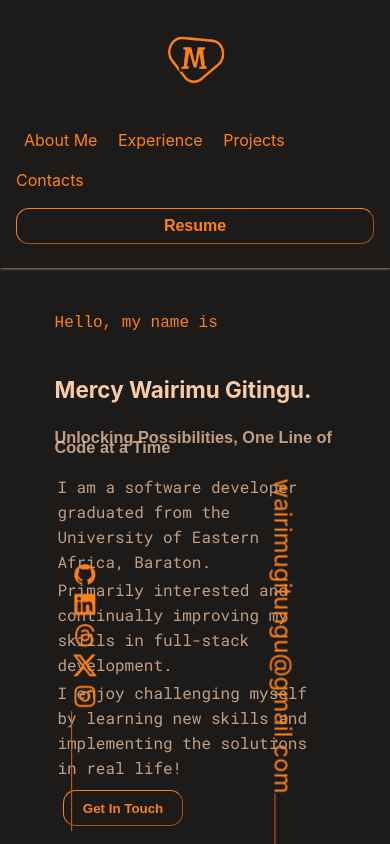
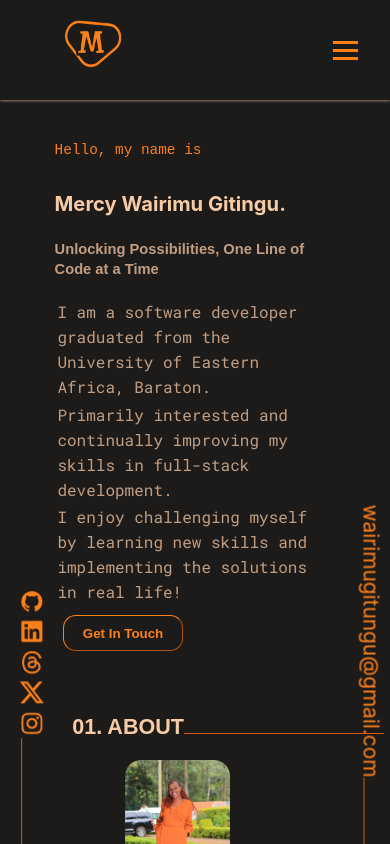
Before and after one commit to MasyWairimu/WAIRIMU_PORTFOLIO, a React (Create React App) app in the folder wairimu_portfolio/: page / in a window 390 px wide. Built offline with nearby package versions, Linux system fonts and the light colour scheme; a web font is replaced by a local one.

Commit message:
adjusing portfolios errors on responsiveness

```diff
--- a/wairimu_portfolio/src/App.css
+++ b/wairimu_portfolio/src/App.css
@@ -27,3 +27,11 @@ body{
       line-height: 50px;
     }
 }
+
+@media only screen  and (max-width:600px) {
+  body{
+    font-size: 0.9rem;
+    line-height: 30px;
+    width: 100%;
+  }
+}
--- a/wairimu_portfolio/src/Components/Footer/Footer.css
+++ b/wairimu_portfolio/src/Components/Footer/Footer.css
@@ -162,4 +162,64 @@
         left: -15%;
         bottom: 15%;
     }
+
+    .email a{
+        font-size: 1.3rem;
+    }
 }
+
+@media only screen  and (max-width: 600px) {
+    .emailContainer{
+        right: -34%;
+        bottom: 15%;
+    }
+
+    .FooterContainer{
+        left: -20%;
+        bottom: 15%;
+    }
+}
+
+@media only screen  and (max-width: 500px) {
+    .emailContainer{
+        right: -45%;
+        bottom: 15%;
+    }
+
+    .FooterContainer{
+        left: -25%;
+        bottom: 15%;
+    }
+}
+
+
+@media only screen  and (max-width: 430px) {
+    .emailContainer{
+        right: -45%;
+        bottom: 15%;
+    }
+
+    .FooterContainer{
+        left: -28%;
+        bottom: 12%;
+    }
+}
+
+@media only screen  and (max-width: 350px) {
+    .emailContainer{
+        right: -44%;
+        bottom: 15%;
+    }
+
+    .FooterContainer{
+        left: -32%;
+        bottom: 12%;
+    }
+    .email a{
+        font-size: 1rem;
+    }
+
+    .icon{
+        font-size: 1.2rem
+    }
+}
--- a/wairimu_portfolio/src/Components/MainPage/About.js
+++ b/wairimu_portfolio/src/Components/MainPage/About.js
@@ -28,7 +28,7 @@ const About = () => {
             <div className='aboutContent' id='About'>
                 <h2 className='title'>
                     01. ABOUT
-                    <img src={FooterLine} alt='Line' style={{ width: '250px' }} />
+                    <img src={FooterLine} alt='Line' style={{ width: '250px' }} className='titleLine' />
                 </h2>
                 <div className='content'>
                     <div className='text'>
--- a/wairimu_portfolio/src/Components/MainPage/Contacts.js
+++ b/wairimu_portfolio/src/Components/MainPage/Contacts.js
@@ -6,8 +6,8 @@ const Contacts = () => {
         <div className='contactsSection' id='Contacts'>
             <h2 className='title'>
                 04. What's Next <span> </span>
-                <img src={FooterLine} alt='Line' style={{ width: '250px' }} />
-            </h2>
+                <img src={FooterLine} alt='Line' style={{ width: '250px' }} className='titleLine' />
+                </h2>
             <h1 className='contactMe'>Get In Touch</h1>
             <div>
                 <p>
--- a/wairimu_portfolio/src/Components/MainPage/Experience.js
+++ b/wairimu_portfolio/src/Components/MainPage/Experience.js
@@ -8,7 +8,7 @@ const Experience = () => {
         <div className='ExperienceSection' id='Experience'>
             <h2 className='title'>
                 02. EXPERIENCE <span> </span>
-                <img src={FooterLine} alt='Line' style={{ width: '250px' }} />
+                <img src={FooterLine} alt='Line' style={{ width: '250px' }} className='titleLine' />
             </h2>
 
             <div className='experienceContent'>
--- a/wairimu_portfolio/src/Components/MainPage/MainPage.css
+++ b/wairimu_portfolio/src/Components/MainPage/MainPage.css
@@ -493,18 +493,28 @@ li {
 @media only screen and (max-width:675px) {
     .Slogan {
         font-weight: 600;
-        font-size: 1.5em;
+        font-size: 1.2em;
     }
 
     .intro p {
         font-size: 1rem;
     }
+
+    .projectImage img{
+        width: 450px !important;
+        margin: 0;
+    }
+
+    .skillIcon{
+        font-size: 1.9rem;
+    }
+
 }
 
 @media only screen and (max-width:600px) {
     .Slogan {
         font-weight: 600;
-        font-size: 1.2em;
+        font-size: 1em;
     }
     .aboutContent {
         margin-left: 15%;
@@ -522,10 +532,6 @@ li {
         width: 100%;
     }
 
-    .projectImage img{
-        width: 450px;
-    }
-
     .projectSection{
         margin-left: 5%;
     }
@@ -534,6 +540,26 @@ li {
 
     .skillsSection {
         margin-left: 10%;
+
+    }
+
+    .skillIcon{
+        font-size: 1.6rem;
+    }
+
+    .projectName{
+        padding: 0 1rem 0 3rem;
+        font-size: 1.2rem;
+    }
+
+    .projectImage img{
+        width: 350px !important;
+        height: 200px;
+        margin: 0;
+    }
+
+    .titleLine{
+        width: 200px !important;
     }
 
 }
@@ -545,8 +571,28 @@ li {
     }
 
     .Slogan {
-        font-weight: 700;
-        font-size: 1.1em;
+        font-weight: 550;
+        font-size: 1.05em;
+        line-height: 20px;
+    }
+
+    .projectImage img{
+        width: 300px !important;
+        height: 200px;
+        margin: 0;
+    }
+
+    .experience h3{
+        font-size: 0.9rem;
+    }
+
+    .experience h4{
+        font-size: 0.8rem;
+    }
+
+    .projectName{
+        padding: 0 1rem 0 0rem;
+        font-size: 1.2rem;
     }
 }
 
@@ -560,6 +606,10 @@ li {
         font-weight: 700;
         font-size: 1.02em;
     }
+    .titleLine{
+        width: 200px !important;
+    }
+
 }
 
 @media only screen and (max-width:350px) {
@@ -576,4 +626,14 @@ li {
     .intro p {
         font-size: 0.7rem;
     }
+
+    .projectImage img{
+        width: 250px !important;
+        height: 200px;
+        margin: 0;
+    }
+
+    .titleLine{
+        width: 150px !important;
+    }
 }
--- a/wairimu_portfolio/src/Components/MainPage/Projects.js
+++ b/wairimu_portfolio/src/Components/MainPage/Projects.js
@@ -9,10 +9,10 @@ import { SiGithub } from "react-icons/si";
 
 const Projects = () => {
     return (
-        <div className='projectSection'id='Projects'>
+        <div className='projectSection' id='Projects'>
             <h2 className='title'>
                 04. PROJECTS <span> </span>
-                <img src={FooterLine} alt='Line' style={{ width: '250px' }} />
+                <img src={FooterLine} alt='Line' style={{ width: '250px' }} className='titleLine' />
             </h2>
             <div className='project project1'>
                 <div className='projectName'>SAFARI PROJECT</div>
@@ -72,11 +72,11 @@ const Projects = () => {
                             The app aims to reduce the need for frequent in-person visits by
                             providing a platform for easy and regular contact with
                             healthcare professionals. </p>
-                            <p>
-                                Download the applicatio from this folder to view: <span></span>
-                                <a href='https://1drv.ms/f/s!AlyiYipSAd7ukb4eGZ65A9SpBVbwQQ?e=hhac0T' target="_blank" rel="noopener noreferrer" >
-                                 DOC&I </a>
-                            </p>
+                        <p>
+                            Download the applicatio from this folder to view: <span></span>
+                            <a href='https://1drv.ms/f/s!AlyiYipSAd7ukb4eGZ65A9SpBVbwQQ?e=hhac0T' target="_blank" rel="noopener noreferrer" >
+                                DOC&I </a>
+                        </p>
                     </div>
                     <div className='projectImage docImage'>
                         <img src={Doctor} alt='Line' style={{ width: '200px', height: "300px" }} />
--- a/wairimu_portfolio/src/Components/MainPage/Skills.js
+++ b/wairimu_portfolio/src/Components/MainPage/Skills.js
@@ -13,7 +13,7 @@ const Skills = () => {
     <div className='skillsSection' id='Skills'>
       <h2 className='title'>
         03. SKILLS <span> </span>
-        <img src={FooterLine} alt='Line' style={{ width: '250px' }} />
+        <img src={FooterLine} alt='Line' style={{ width: '250px' }} className='titleLine' />
       </h2>
 
       <div className='skills'>
--- a/wairimu_portfolio/src/Components/Navbar/Navbar.css
+++ b/wairimu_portfolio/src/Components/Navbar/Navbar.css
@@ -19,6 +19,20 @@
     text-decoration: none;
     padding: 1rem;
     transition: color 0.3s ease-out, transform 1s;
+}
+
+.hamburger{
+    display: none;
+}
+
+.bar{
+    display: block;
+    width: 25px;
+    height: 3px;
+    margin: 5px auto;
+    -webkit-transition: all 0.3s ease-in-out;
+    transition: all 0.3s ease-in-out;
+    background-color: var(--secondary-color);
 }
 
 .Link:hover{
@@ -65,22 +79,53 @@
 }
 
 @media only screen and (max-width: 820px) {
-    .Navbar {
+    .NavMenu{
+        display: flex;
+        position: fixed;
+        right: -100%;
+        top: 3rem;
         flex-direction: column; /* Stack the items vertically */
-        height: auto; /* Auto height to accommodate content */
-        padding: 1rem;
+        background-color: var(--sidebar-color);
+        width: 60%;
+        border-radius: 1.5rem;
+        text-align: center;
+        text-align: center;
+        box-shadow: 0 10px 27px rgba(248, 203, 165, 1);
+        z-index: 1000;
+        height: 45vh;
+        padding: auto;
+    }
+
+    .hamburger.active .bar:nth-child(2) {
+        opacity: 0;
+    }
+
+    .hamburger.active .bar:nth-child(1) {
+        transform : translateY(8px) rotate(46deg);
+    }
+
+    .hamburger.active .bar:nth-child(3) {
+        transform: translateY(-8px) rotate(-46deg);
+    }
+
+    .NavMenu.active {
+        right: 20%;
+        top: 23%;
     }
 
     .Link {
-        padding: 0.5rem;
-        font-size: 1rem; /* Reduce font size for smaller screens */
-        text-align: center; /* Center the text for mobile */
+        margin: 0.5rem 0
+    }
+
+    .hamburger{
+        display: block;
+        cursor: pointer;
     }
 
     .Button {
         padding: 0.5rem 1rem;
         font-size: 1rem; /* Smaller button size */
-        width: 100%; /* Full width buttons */
+        width: 60%; /* Full width buttons */
         margin: 0.5rem 0; /* Space between buttons */
         height: auto; /* Adjust the height */
     }
@@ -91,6 +136,6 @@
 
     /* Optional: Adjust the navbar height on smaller screens */
     .Navbar {
-        height: auto;
+        height: max-content;
     }
 }
--- a/wairimu_portfolio/src/Components/Navbar/NavbarComponent.js
+++ b/wairimu_portfolio/src/Components/Navbar/NavbarComponent.js
@@ -1,9 +1,35 @@
-import React from 'react'
+import React, { useEffect } from 'react';
 import { Container, Nav, Navbar, Button } from 'react-bootstrap';
 import Logo from '../../assets/Logo.png';
-import './Navbar.css'
+import './Navbar.css';
 
 const NavbarComponent = () => {
+
+  useEffect(() => {
+    const hamburger = document.querySelector(".hamburger");
+    const NavMenu = document.querySelector(".NavMenu");
+    const navLink = document.querySelectorAll(".Link");
+
+    const mobileMenu = () => {
+      hamburger.classList.toggle("active");
+      NavMenu.classList.toggle("active");
+    };
+
+    const closeMenu = () => {
+      hamburger.classList.remove("active");
+      NavMenu.classList.remove("active");
+    };
+
+    hamburger.addEventListener("click", mobileMenu);
+    navLink.forEach(n => n.addEventListener("click", closeMenu));
+
+    // Cleanup listeners when the component unmounts to avoid memory leaks
+    return () => {
+      hamburger.removeEventListener("click", mobileMenu);
+      navLink.forEach(n => n.removeEventListener("click", closeMenu));
+    };
+  }, []); // Empty dependency array to ensure this effect only runs once after mount
+
   return (
     <div>
       <Navbar>
@@ -11,19 +37,24 @@ const NavbarComponent = () => {
           <Navbar.Brand href='#Intro'>
             <img src={Logo} alt='Logo' style={{ height: '90px', width: '120px' }} className='Logo' />
           </Navbar.Brand>
-                    <Nav>
+          <Nav className='NavMenu'>
             <Nav.Link href='#About' className='Link'> About Me</Nav.Link>
             <Nav.Link href='#Experience' className='Link'> Experience</Nav.Link>
             <Nav.Link href='#Projects' className='Link'> Projects</Nav.Link>
             <Nav.Link href='#Contacts' className='Link'> Contacts</Nav.Link>
-                        <a href='https://1drv.ms/b/s!AlyiYipSAd7uk_IecO9XuMTQCMpBDA?e=z9oJn7' target="_blank" rel="noopener noreferrer" >
+            <a href='https://1drv.ms/b/s!AlyiYipSAd7uk_IecO9XuMTQCMpBDA?e=z9oJn7' target="_blank" rel="noopener noreferrer">
               <Button className='Button'> Resume</Button>
             </a>
           </Nav>
+          <div className='hamburger'>
+            <span className='bar'></span>
+            <span className='bar'></span>
+            <span className='bar'></span>
+          </div>
         </Container>
       </Navbar>
     </div>
-    )
-}
+  );
+};
 
-export default NavbarComponent
+export default NavbarComponent;
```
Lines whose indentation alone changed are shown as unchanged.
